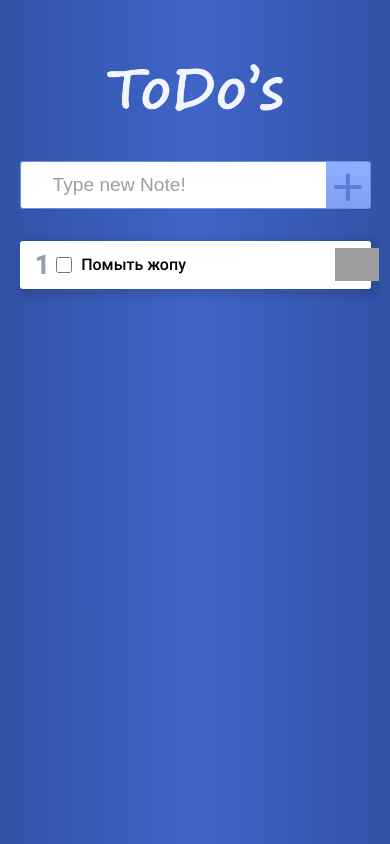
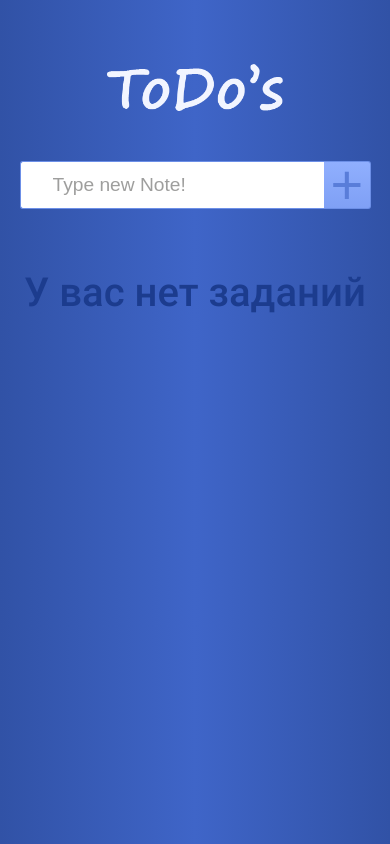
Before and after one commit to Sviridov-E/Todo-s, a React (Create React App) app: page / in a window 390 px wide. Built offline with nearby package versions, Linux system fonts and the light colour scheme; grey boxes are pictures that could not be loaded.

Commit message:
added dragging for remove tasks

```diff
--- a/src/App.js
+++ b/src/App.js
@@ -5,7 +5,8 @@ import logo from './img/logo.png'
 import './styles/App.css'
 
 function App() {
-  const [tasks, setTask] = useState([{id: 0, title: 'Помыть жопу', completed: false}]);
+  const [tasks, setTask] = useState([]);
+  const [numOfLastTask, setNumOfLastTask] = useState(tasks.length-1); // for correct keys in tasks
   function removeTask(id){
     setTask(
       tasks.filter(task=>{
@@ -30,8 +31,9 @@ function App() {
     value = firstLetter + value.slice(1);
 
     setTask(
-      tasks.concat({id: tasks.length, title: value, completed: false})
+      tasks.concat({id: numOfLastTask+1, title: value, completed: false})
     );
+    setNumOfLastTask(numOfLastTask+1);
   }
   return (
     <div className='main'>
--- /dev/null
+++ b/src/modules/animations/horizontalDragging.js
@@ -0,0 +1,19 @@
+function horizontalDragging(element, handlerRemove){
+  element.addEventListener('touchstart', event => {
+    function whenMove(event){
+      touchOffset = event.touches[0].pageX - touchCoord;
+      element.style.transform = `translateX(${touchOffset}px)`;
+    }
+    const touchCoord = event.touches[0].pageX,
+          criticalPoint = element.offsetWidth/2;
+    let   touchOffset = null;
+    element.addEventListener('touchmove', whenMove);
+    element.addEventListener('touchend', () => {
+      element.removeEventListener('touchmove', whenMove);
+      const touchOffsetModule = touchOffset >= 0 ? touchOffset : -touchOffset;
+      if(touchOffsetModule > criticalPoint) handlerRemove();
+      element.style.transform = 'inherit';
+    })
+  })
+}
+export default horizontalDragging;
--- /dev/null
+++ b/src/modules/listItem_class.js
@@ -0,0 +1,79 @@
+import React from 'react'
+import '../styles/listItem.css'
+import ellipsis from '../img/ellipsis.svg'
+import horizontalDragging from './animations/horizontalDragging'
+
+class ListItem extends React.Component {
+  constructor(props){
+    super(props);
+    this.todo = React.createRef();
+    this.removeBtnRef = React.createRef();
+    this.classes = []; // for stylization completed tasks
+
+    this.showCloseBtn = this.showCloseBtn.bind(this);
+    this.hideCloseBtn = this.hideCloseBtn.bind(this);
+    this.animationRemove = this.animationRemove.bind(this);
+  }
+  componentDidMount(){
+    horizontalDragging(this.todo.current, () => this.props.removeTask(this.props.task.id));
+  }
+  componentWillMount(){
+    this.classes = [];
+    if(this.props.task.completed){
+      //Line throuth text
+      this.classes.push('doneText');
+      //Degrease opacity for element
+      this.classes.push('doneLi');
+    }
+  }
+  componentWillUpdate(){
+    this.classes = [];
+    if(this.props.task.completed){
+      //Line throuth text
+      this.classes.push('doneText');
+      //Degrease opacity for element
+      this.classes.push('doneLi');
+    }
+  }
+  showCloseBtn(){
+    if (/Android|webOS|iPhone|iPad|iPod|BlackBerry|IEMobile|Opera Mini/i.test(navigator.userAgent)) {
+      return;
+    }
+    this.removeBtnRef.current.style.right = '-32px';
+    this.removeBtnRef.current.style.zIndex = '0';
+    this.removeBtnRef.current.style.display = 'block';
+  }
+  hideCloseBtn(event){
+    if (/Android|webOS|iPhone|iPad|iPod|BlackBerry|IEMobile|Opera Mini/i.test(navigator.userAgent)) {
+      return;
+    }
+    if(event.relatedTarget === this.removeBtnRef.current) return;
+    this.removeBtnRef.current.style.right = '0';
+    this.removeBtnRef.current.style.zIndex = '-95';
+    this.removeBtnRef.current.style.display = 'none';
+  }
+  animationRemove(){
+    this.todo.current.style.transform = 'translateX(-600px)';
+    this.todo.current.style.opacity = '0';
+    setTimeout(()=>this.props.removeTask(this.props.task.id), 200);
+  }
+  render(){
+    const task = this.props.task;
+    const id = this.props.id;
+    return (
+      <li className = {this.classes[1]} ref={this.todo} onDragStart={e=>e.preventDefault()}onMouseEnter={this.showCloseBtn} onMouseLeave={this.hideCloseBtn}>
+        <p className="id">{id+1}</p>
+        <div className="listItem">
+          <input type="checkbox" checked={task.completed} onChange={(event)=>this.props.toComplete(task.id, event.target.checked)}/>
+          <p className={['title', this.classes[0]].join(' ')}>{task.title}</p>
+          <div className="ellipsis">
+            <img alt="ellipsis" src={ellipsis}></img>
+          </div>
+        </div>
+        <button className="remove" ref={this.removeBtnRef} onClick={this.animationRemove}>x</button>
+      </li>
+    );
+  }
+}
+
+export default ListItem;
--- a/src/modules/taskList.js
+++ b/src/modules/taskList.js
@@ -1,5 +1,5 @@
 import React from 'react'
-import ListItem from './listItem'
+import ListItem from './listItem_class'
 
 function TaskList(props){
   const mesEmptyStyle = {
--- a/src/styles/App.css
+++ b/src/styles/App.css
@@ -67,9 +67,10 @@ body{
   justify-content: center;
   margin-top: 4rem;
 }
-@media (max-width: 800px) {
+@media (max-width: 600px) {
 	.logo img {
 		display: block;
 		width: 50%;
+		height: 50%;
 	}
 }
--- a/src/styles/listItem.css
+++ b/src/styles/listItem.css
@@ -1,12 +1,12 @@
 li {
   position: relative;
-  left: 0;
   display: flex;
   background: white;
   margin-bottom: 12px;
   box-shadow: 3px 3px 6px 5px rgba(0,0,0,0.1);
   border-radius: 3px;
-  transition: left .2s ease-in-out, opacity .2s linear;
+  opacity: 1;
+  transition: transform .2s ease-in-out, opacity .1s linear;
 }
 li .id{
   position: relative;
@@ -28,17 +28,20 @@ li .listItem{
   z-index: 100;
 }
 li .listItem .ellipsis {
+  display:flex;
+  align-items: center;
+  justify-content: center;
   width: 5%;
+  min-width: 30px;
   height: 100%;
-  padding-top: .85%;
   position: absolute;
   right: 0px;
-  text-align: center;
   box-sizing: border-box;
 
 }
 li .listItem .ellipsis img {
-  height: 80%;
+  height: 60%;
+  opacity: .4;
 }
 li .title {
   line-height: 3rem;
@@ -72,6 +75,9 @@ li .remove:focus {
 }
 
 @media (max-width: 800px){
+  li {
+    transition: inherit;
+  }
   li .remove {
     display:none;
   }
@@ -84,11 +90,4 @@ li .remove:focus {
   li .listItem {
     margin-left: 10px;
   }
-  li .listItem .ellipsis {
-    width: 10%;
-    padding-top: 2%;
-  }
-  li .title {
-    padding-left: .3rem;
-  }
 }
--- a/src/styles/newTask.css
+++ b/src/styles/newTask.css
@@ -2,6 +2,9 @@
   display:flex;
 }
 .newTask button {
+  display: flex;
+  justify-content: center;
+  align-items: center;
   height: 3rem;
   width: 6%;
   border: 1px solid #6c8fe7;
@@ -38,6 +41,7 @@
 
 @media (max-width: 800px) {
   .newTask button {
-    width: 45px;
+    width: 14%;
+    max-width: 55px;
   }
 }
```
